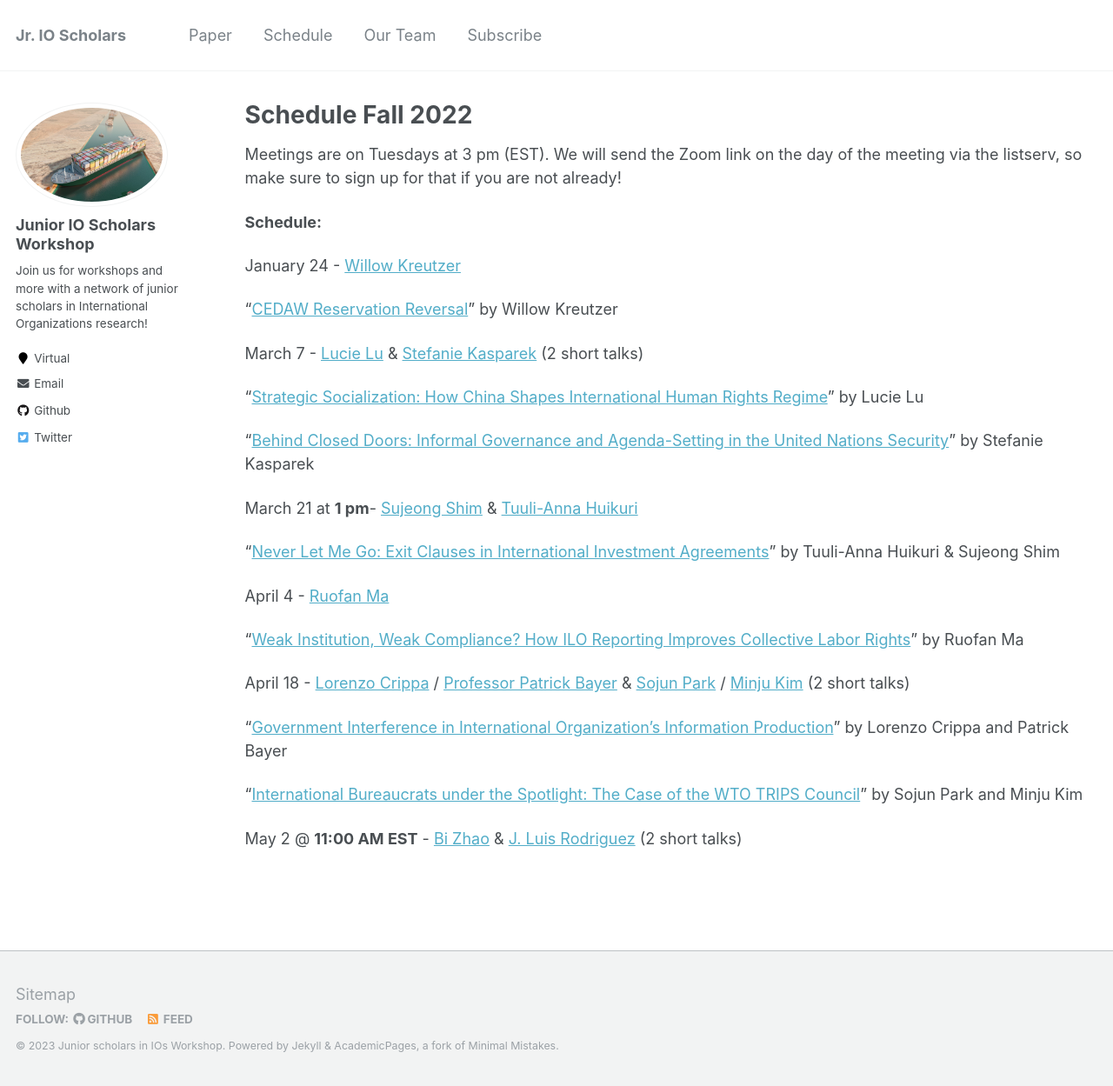
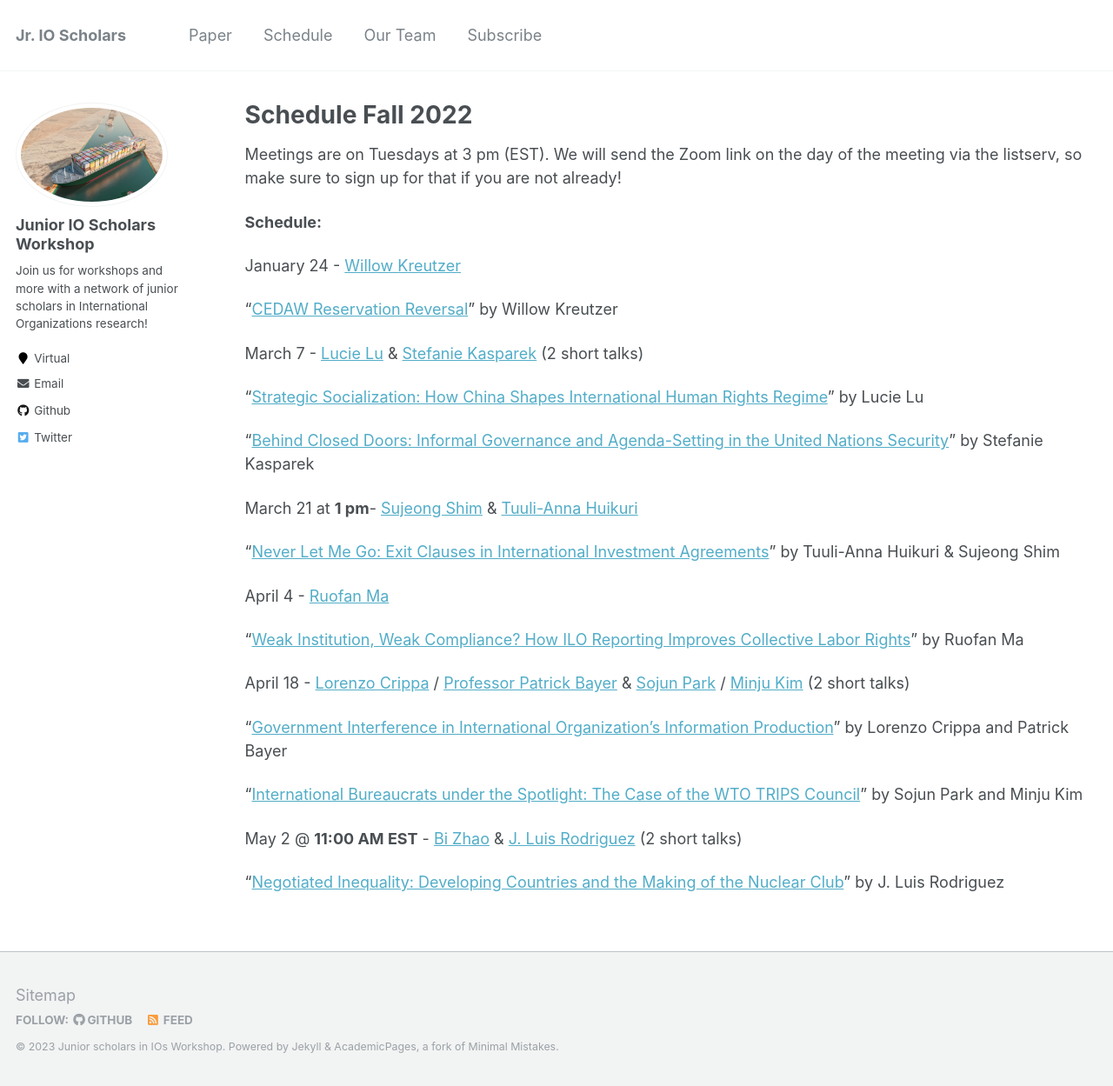
Before and after one commit to IO-workshop/IO-workshop.github.io, a Jekyll site: the page built from _pages/schedule.md, in a window 1280 px wide and 1249 px high. Shown: the whole window at 87% size. Built offline with Jekyll 4.4.1, drawn with Linux system fonts in a browser that asks for light colours.

Commit message:
add file, update schedule

```diff
--- a/_pages/schedule.md
+++ b/_pages/schedule.md
@@ -40,6 +40,9 @@ April 18 - [Lorenzo Crippa](https://lorenzo-crippa.github.io/) / [Professor Patr
 &nbsp;
 
 May 2 @ **11:00 AM EST** - [Bi Zhao](https://www.bi-zhao.com/) & [J. Luis Rodriguez](https://www.jluisrodriguez.com/) (2 short talks)
+
+"[Negotiated Inequality: Developing Countries and the Making of the Nuclear Club](https://io-workshop.github.io/files/Rodriguez - Negotiated Inequality - April 20, 2023.pdf)" by J. Luis Rodriguez
+&nbsp;
 
 <!--September 6 - [Rachel Schoner](https://sites.google.com/view/racheljschoner/) (Job Talk)
 
```
Also changed, not shown: 1 other file.
